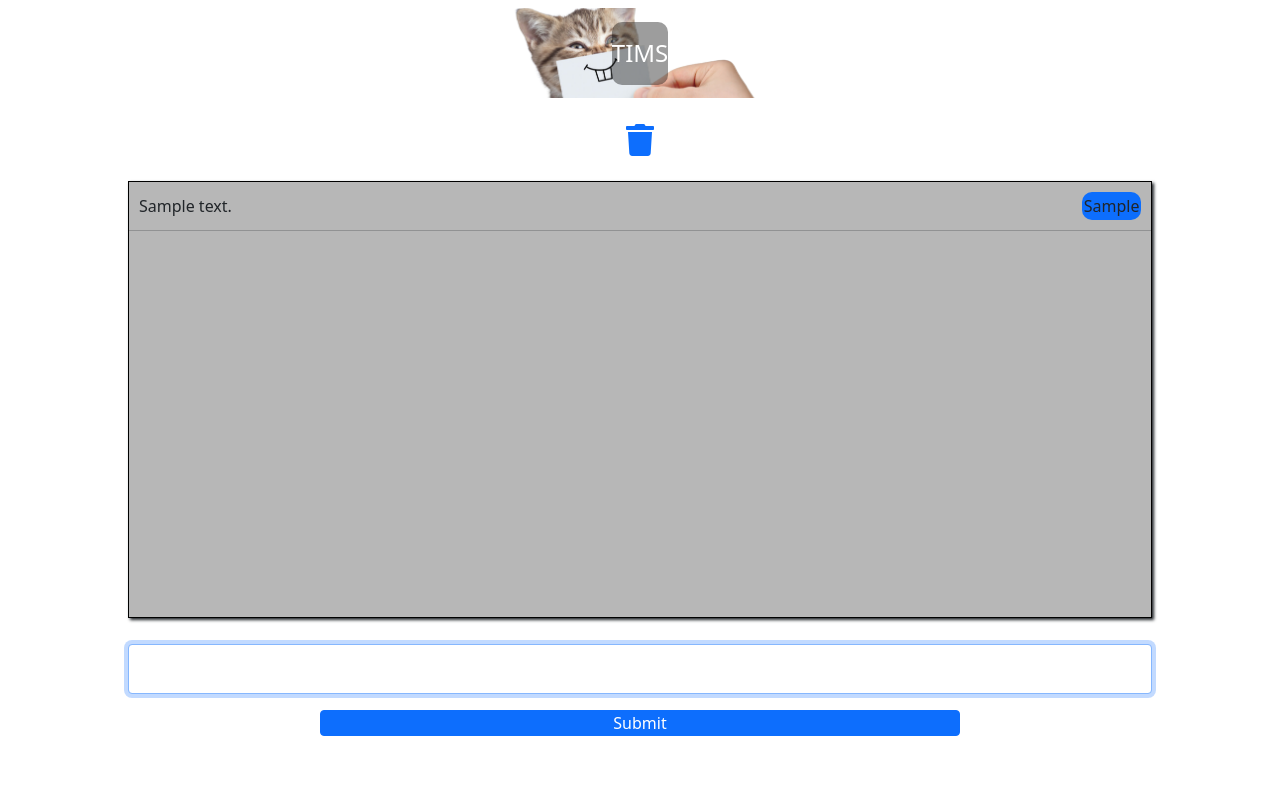
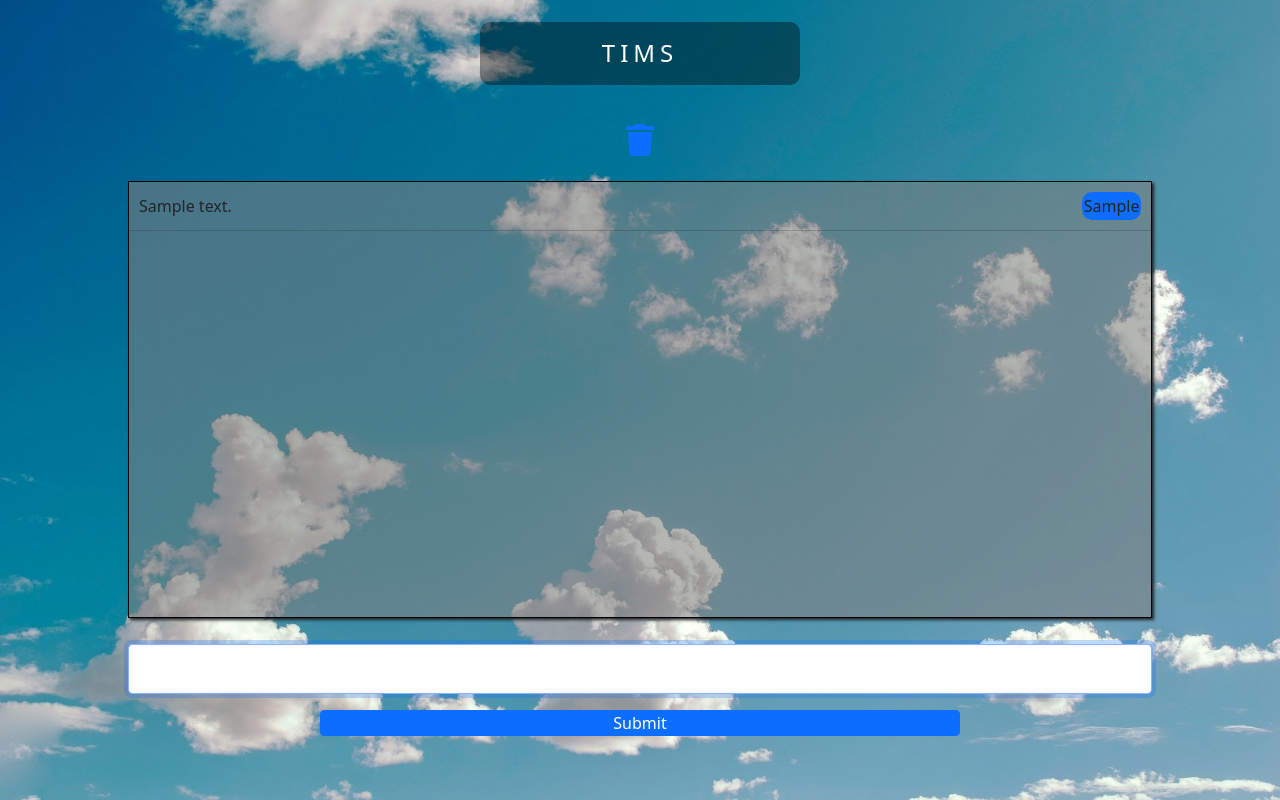
Before and after one commit to timotheegrollier/FreeTchat, a PHP site: page / in a window 1280 px wide. Run offline with PHP 8.4, Linux system fonts and the light colour scheme; tables that the repository leaves empty or names only in its code hold one stand-in row (values such as "Sample post"); data that the repository does not hold is empty.

Commit message:
V1.4: Repair trash,Add background/Change name

```diff
--- a/app.js
+++ b/app.js
@@ -46,7 +46,6 @@ requeteAjax.onload = function(){
     message.value = "";
     message.focus();
     getMessages();
-
 }
 requeteAjax.send(data);
 
@@ -61,6 +60,11 @@ function deleteTchat()
     requeteAjax.open("DELETE", "deleteTchat.php");
     requeteAjax.onload = () => {
     getMessages();
+    trash.style.color = "red";
+
+    setTimeout(()=>{
+        trash.style.color = "#0d6efd";
+    },450)
     }
 
     requeteAjax.send();
@@ -69,5 +73,6 @@ function deleteTchat()
 
 document.querySelector('form').addEventListener('submit',postMessages);
 let delBtn = document.querySelector(".trash");
+let trash = document.querySelector(".trash .fas");
 
 delBtn.addEventListener("click",deleteTchat);
--- a/db_config.php
+++ b/db_config.php
@@ -1,7 +1,9 @@
 <?php
 
 
-
+$DB_DSN = "mysql:host=mysql-tims.alwaysdata.net;dbname=tims_tchat";
+$DB_USER = "tims_timo";
+$DB_PASS = "xx123xx";
 
 // $DB_DSN = "mysql:host=localhost;dbname=tchat";
 // $DB_USER = "root";
--- a/style.css
+++ b/style.css
@@ -9,6 +9,7 @@ body {
   display: flex;
   flex-direction: column-reverse;
   justify-content: center;
+  background: url(./img/sky.jpg) center/cover;
 }
 
 ul{
@@ -73,21 +74,23 @@ border-radius: 10px;
   border-radius: 50px;
   width: 25%;
   height: 90px;
-  background: url("./img/nourrir-son-chat_shutterstock_1031589889-removebg-preview.png") center/cover ;
 }
 
 .logo-text{
   position: absolute;
   background: rgba(0, 0, 0, 0.384);
   height: 70%;
+  width: 25%;
   display: flex;
   align-items: center;
+  justify-content: center;
   border-radius: 10px;
 }
 
 h1{
   font-size: 1.5rem;
   color: white;
+  letter-spacing: 5px;
 
 }
 
@@ -103,7 +106,6 @@ h1{
 }
 
 .trash .fas:hover{
-  color: red;
   cursor: pointer;
 }
 
```
Also changed, not shown: img/nourrir-son-chat_shutterstock_1031589889-removebg-preview.png (deleted), img/sky.jpg (added).
